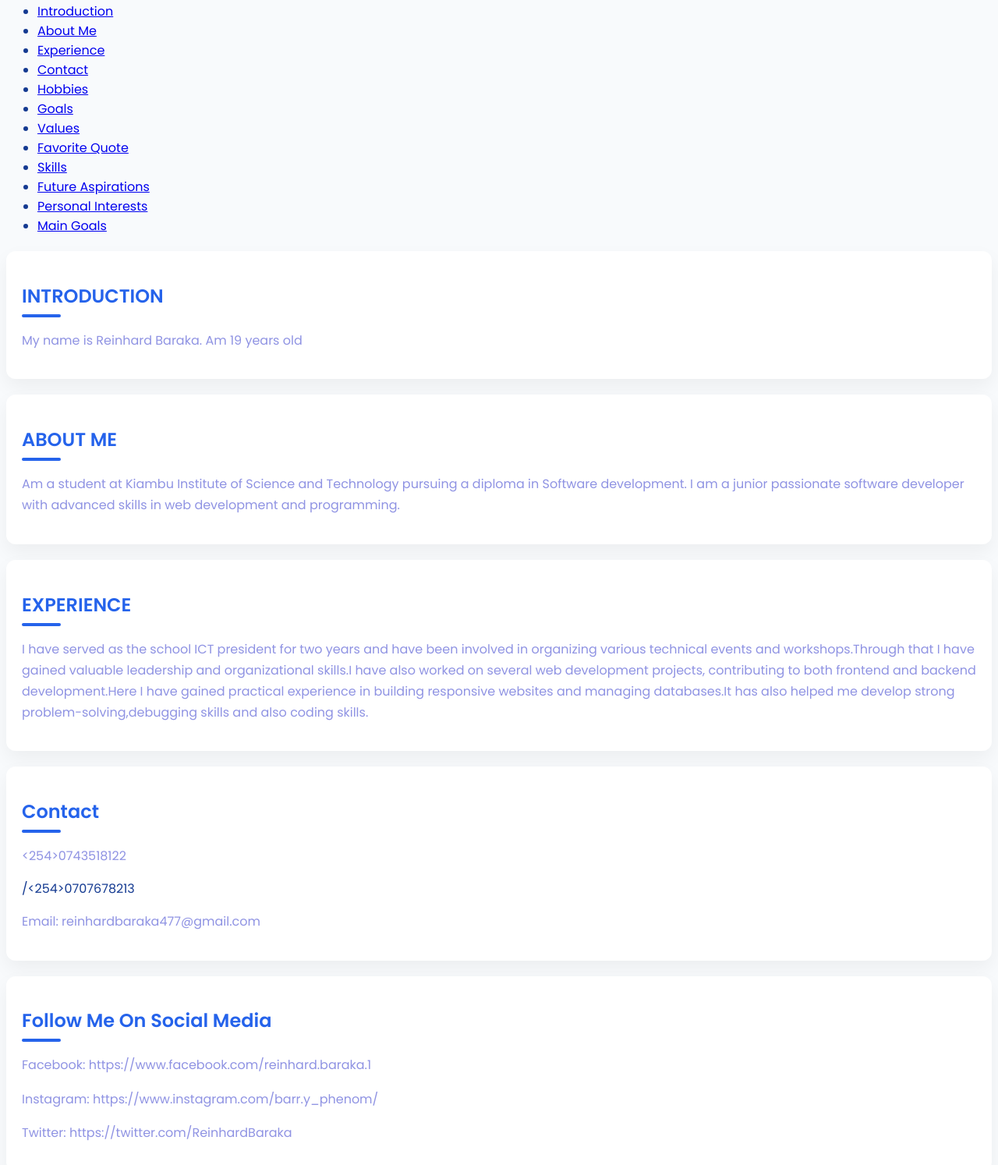
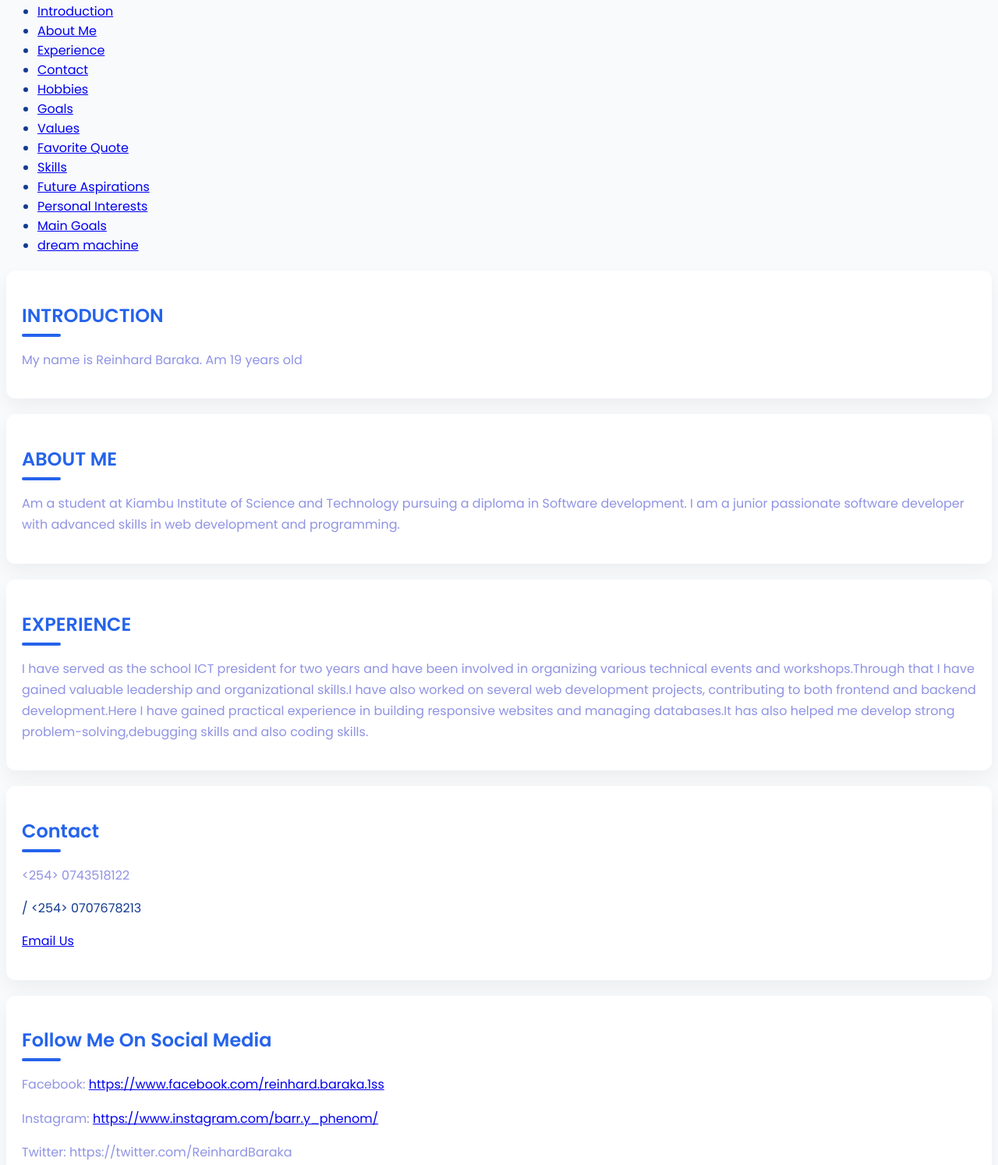
Before and after one commit to barakareinhard477-create/baeraka, a plain HTML site: page index.html in a window 1280 px wide. Shown: the part 88-1582 px from the top of the page at 78% size. Drawn offline with Linux system fonts and the light colour scheme; a script that the page names is missing.

Commit message:
Add files via upload

```diff
--- a/index.html
+++ b/index.html
@@ -8,7 +8,9 @@
     <link href="https://fonts.googleapis.com/css2?family=Poppins:wght@300;400;600&display=swap" rel="stylesheet">
 
 </head>
+
 <body>
+
     <header>
         <h1>WELCOME TO REINHARD'S WEBSITE</h1>
         <nav>
@@ -25,38 +27,84 @@
                 <li><a href="#future-aspirations">Future Aspirations</a></li>
                 <li><a href="#personal-interests">Personal Interests</a></li>
                 <li><a href="#main-goals">Main Goals</a></li>
+                <li><a href="Dream-machine">dream machine</a></li>
+
+
+
 
             </ul>
+
         </nav>
     </header>
 
     <main>
+
         <section id="introducion">
-            <h2>INTRODUCTION</h2>
-            <p>My name is Reinhard Baraka. Am 19 years old</p>
+            <h2>
+                INTRODUCTION
+            </h2>
+            <p>
+                My name is Reinhard Baraka. Am 19 years old
+            </p>
         </section>
 
         <section id="about">
-            <h2>ABOUT ME</h2>
-            <p>Am a student at Kiambu Institute of Science and Technology pursuing a diploma in Software development.
-                I am a junior passionate software developer with advanced skills in web development and programming.</p>
+            <h2>
+                ABOUT ME
+            </h2>
+            <p>
+                Am a student at Kiambu Institute of Science and Technology pursuing a diploma in Software development.
+                I am a junior passionate software developer with advanced skills in web development and programming.
+            </p>
         </section>
 
         <section id="Experience">
             <h2>EXPERIENCE</h2>
-            <p>I have served as the school ICT president for two years and have been involved in organizing various technical events and workshops.Through that I have gained valuable leadership and organizational skills.I have also worked on several web development projects, contributing to both frontend and backend development.Here I have gained practical experience in building responsive websites and managing databases.It has also helped me develop strong problem-solving,debugging skills and also coding skills.</p>
+            <p>
+                I have served as the school ICT president for two years and have been involved in organizing various technical events and workshops.Through that I have gained valuable leadership and organizational skills.I have also worked on several web development projects, contributing to both frontend and backend development.Here I have gained practical experience in building responsive websites and managing databases.It has also helped me develop strong problem-solving,debugging skills and also coding skills.
+            </p>
         </section>
         <section id="contact">
-            <h2>Contact</h2>
-            <p><contact:></contact:>
-            <254>0743518122</254></p>/<254>0707678213</254>
-            <p>Email: reinhardbaraka477@gmail.com</p>
+            <h2>
+                Contact
+            </h2>
+            <p><contact:>
+
+            </contact:>
+
+            <254>
+                0743518122
+            </254>
+        </p>/
+        <254>
+                0707678213
+
+            </254>
+            <p>
+
+               <a class="Email"
+                href="https://mail.google.com/mail/?view=cm&fs=1&to=barakareinhard477@gmail.com">
+                Email Us</a>
+                </p>
+
         </section>
         <section>
-            <h2>Follow Me On Social Media</h2>
-            <p>Facebook: https://www.facebook.com/reinhard.baraka.1</p>
-            <p>Instagram: https://www.instagram.com/barr.y_phenom/</p>
+            <h2>
+                Follow Me On Social Media
+            </h2>
+            <p>
+                Facebook:
+                <a class="fb" href="https://share.google/HjrA37olwoVuPTGRn">https://www.facebook.com/reinhard.baraka.1ss</a>
+
+            </p>
+            <p>
+                Instagram:
+            <a class="iG" href="https://share.google/akWhtjiZeNTWZ8H19">https://www.instagram.com/barr.y_phenom/</a>
+            </p>
+
+
                 <p>Twitter: https://twitter.com/ReinhardBaraka</p>
+
 
         </section>
             <section id="hobbies">
@@ -64,8 +112,12 @@
                 <p>In my free time, I enjoy playing football, listening to music, and exploring new technologies. I also have a passion for photography and often spend time capturing moments with my camera.</p>
             </section>
             <section id="goals">
-                <h2>My Goals</h2>
-                <p>My long-term goal is to become a successful software developer and contribute to innovative projects that make a positive impact on society. I am committed to continuous learning and growth in the field of technology.</p>
+                <h2>
+                    My Goals
+                </h2>
+                <p>
+                    My long-term goal is to become a successful software developer and contribute to innovative projects that make a positive impact on society. I am committed to continuous learning and growth in the field of technology.<
+                    /p>
 
             </section>
             <section id="values">
@@ -97,11 +149,12 @@
                     <h2>My Learning Journey</h2>
                     <p>My learning journey in software development has been both challenging and rewarding. I have taken various online courses, attended workshops, and participated in coding bootcamps to enhance my skills. I believe in continuous learning and staying updated with the latest industry trends.</p>
                 </section>
-                <section>
-                <img src="m4.jpeg" alt="My dream machine">
+                <section id="My Dream Machine">
+                    <h2>My Dream Machine</h2>
+                <img src="m4.jpeg" alt="my dream machine">
                 </section>
 
-    </main>
+                 </main>
 
     <footer>
         <p>&copy; 2026 Reinhards HTML Page. All rights reserved.</p>
--- a/styles.css
+++ b/styles.css
@@ -1,11 +1,12 @@
 body {
+
 
 
     font-family: 'Poppins', sans-serif;
     background-color: #171415;
     color: #ea0aba;
     background-color: #f9fafb;
-    color: #060b15;
+    color: #13b111;
 
     background-color: #f8fafc;
     color: #143a91;
@@ -13,6 +14,7 @@ body {
 
 }
 p {
+
     line-height: 1.7;
     font-size: 15px;
 }
@@ -35,6 +37,15 @@ h2::after {
     border-radius: 2px;
 
 }
+.Email:hover {
+     transform: translateY(-4px);
+    transition: 0.3s ease;
+    cursor: pointer;
+    background-color: #95ade2;
+
+
+}
+
 
 h2, h3 {
     color: #2563eb;
```
